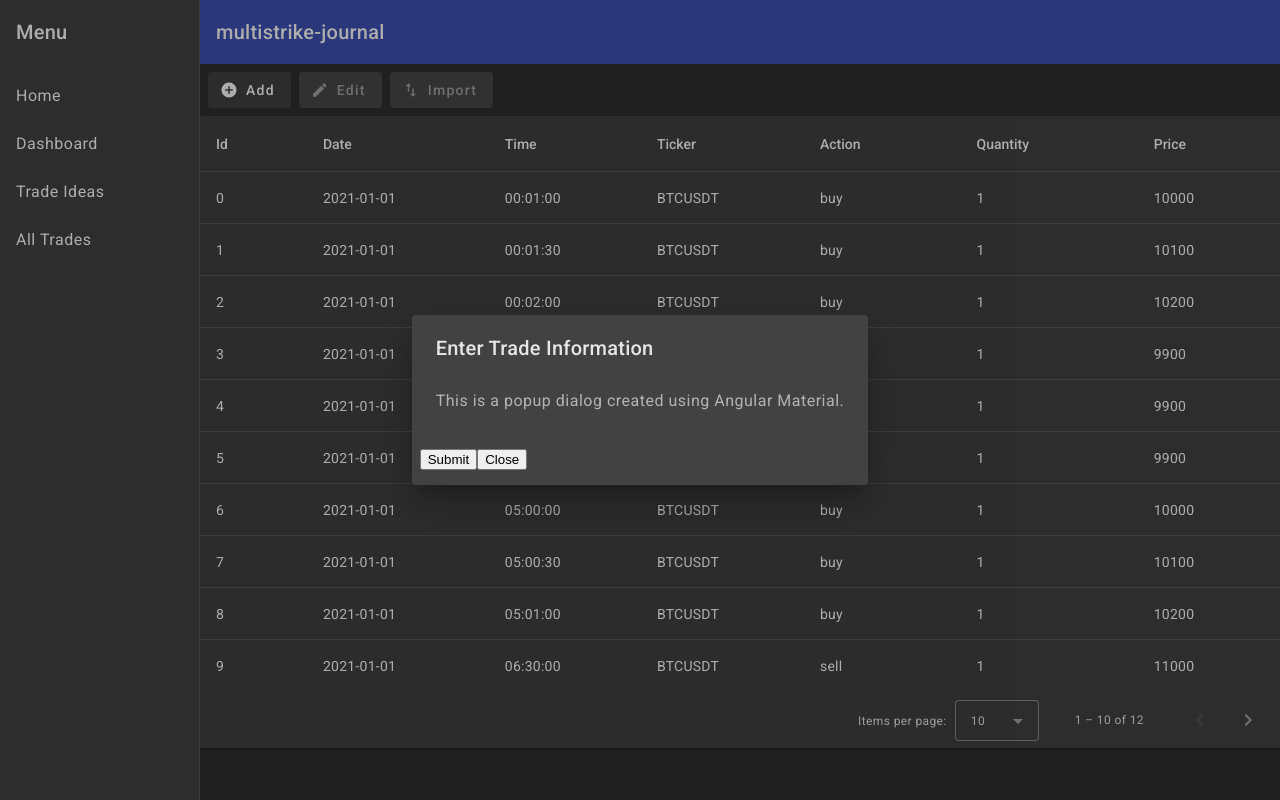
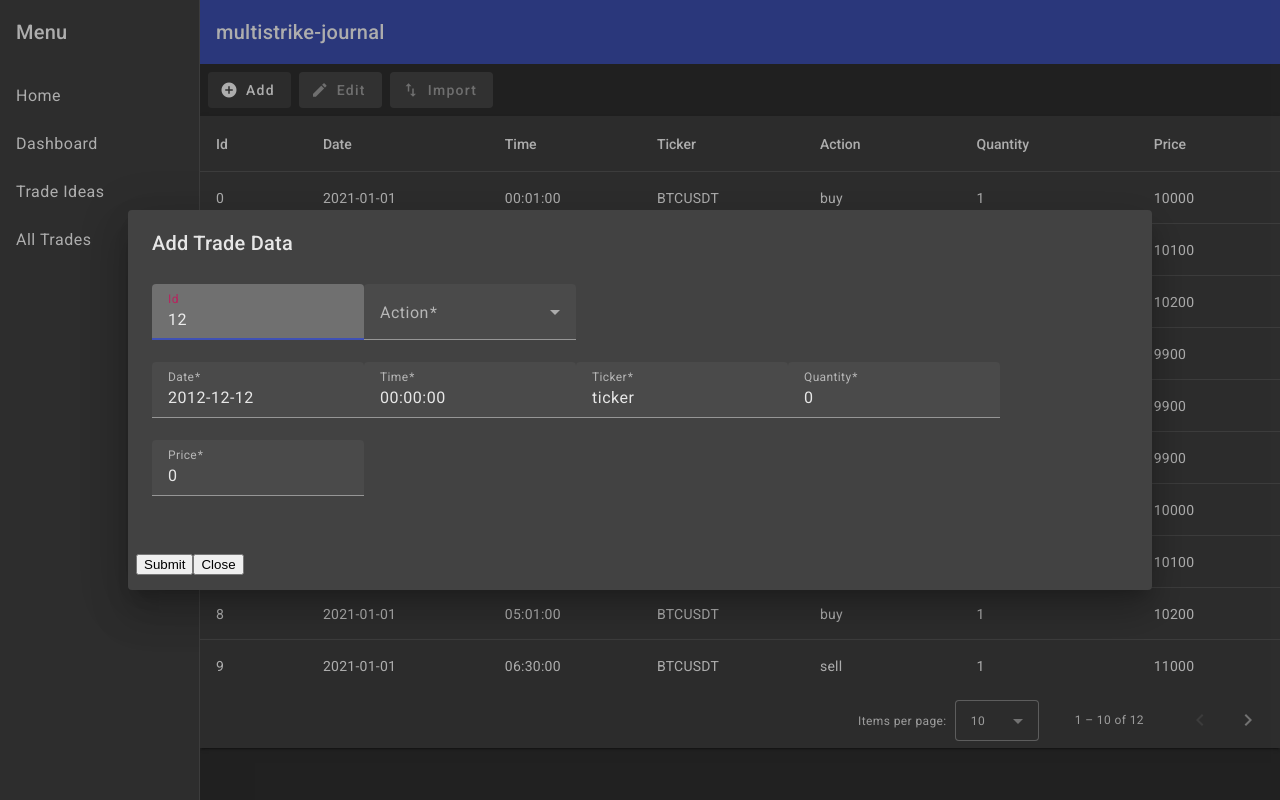
Before and after one commit to cmdellinger/multistrike-trade-journal, an Angular app: page /all_trades in a window 1280 px wide. Both pictures are taken after a click on the button "Add". Built offline with nearby package versions, Linux system fonts and the light colour scheme.

Commit message:
created a barebones add dialog that adds but data doesn't persist in service
created a barebones add dialog that adds but data doesn't persist in service

need to troubleshoot the service before the dialog can be made better

```diff
--- a/src/app/all-trades-table/add-data-popup/add-data-popup.service.ts
+++ /dev/null
@@ -1,15 +0,0 @@
-import { Injectable } from '@angular/core';
-import { MatDialog } from '@angular/material/dialog';
-
-import { AddDataPopupComponent } from './add-data-popup.component';
-
-@Injectable({
-  providedIn: 'root'
-})
-export class AddDataPopupService {
-  constructor(private dialog: MatDialog) { }
-
-  openPopup() {
-    this.dialog.open(AddDataPopupComponent);
-  }
-}
--- a/src/app/all-trades-table/all-trades-table.component.html
+++ b/src/app/all-trades-table/all-trades-table.component.html
@@ -1,6 +1,6 @@
 <section>
   <div class="button-row">
-    <button mat-flat-button (click)="openPopup()">
+    <button mat-flat-button (click)="openDialog()">
       Add
       <mat-icon class="center-svg" aria-hidden="false" aria-label="add" fontIcon="add_circle"></mat-icon>
     </button>
--- a/src/app/all-trades-table/all-trades-table.component.ts
+++ b/src/app/all-trades-table/all-trades-table.component.ts
@@ -8,7 +8,7 @@ import { MatDialogModule } from '@angular/material/dialog';
 
 import { AllTradesTableDataSource, AllTradesTableItem } from './all-trades-table-datasource';
 import { DataService } from '../shared/data.service';
-import { AddDataPopupService } from './add-data-popup/add-data-popup.service';
+import { DialogPopupService } from './dialog-popup/dialog-popup.service';
 
 @Component({
   selector: 'app-all-trades-table',
@@ -28,7 +28,7 @@ export class AllTradesTableComponent implements AfterViewInit {
   @ViewChild(MatTable) table!: MatTable<AllTradesTableItem>;
 
   constructor(private dataService: DataService,
-              private addDataPopup: AddDataPopupService) {}
+              private dialogPopup: DialogPopupService) {}
 
   dataSource = new AllTradesTableDataSource(this.dataService);
 
@@ -41,8 +41,8 @@ export class AllTradesTableComponent implements AfterViewInit {
     this.table.dataSource = this.dataSource;
   }
 
-  openPopup() {
-    this.addDataPopup.openPopup();
+  openDialog() {
+    this.dialogPopup.openDialog();
   }
 
 }
--- /dev/null
+++ b/src/app/all-trades-table/dialog-popup/add-data-dialog/add-data-dialog.component.html
@@ -0,0 +1,41 @@
+<h1 mat-dialog-title>Add Trade Data</h1>
+<div mat-dialog-content>
+    <form [formGroup]="form">
+        <mat-form-field appearance="fill">
+            <mat-label>Id</mat-label>
+            <input matInput formControlName="id" readonly>
+        </mat-form-field>
+        <mat-form-field appearance="fill">
+            <mat-label>Action</mat-label>
+            <mat-select formControlName="action">
+                <mat-option value="buy">buy</mat-option>
+                <mat-option value="sell">sell</mat-option>
+            </mat-select>
+        </mat-form-field>
+        <br>
+        <mat-form-field appearance="fill">
+            <mat-label>Date</mat-label>
+            <input matInput formControlName="date">
+        </mat-form-field>
+        <mat-form-field appearance="fill">
+            <mat-label>Time</mat-label>
+            <input matInput formControlName="time">
+        </mat-form-field>
+        <mat-form-field appearance="fill">
+            <mat-label>Ticker</mat-label>
+            <input matInput formControlName="ticker">
+        </mat-form-field>
+        <mat-form-field appearance="fill">
+            <mat-label>Quantity</mat-label>
+            <input matInput formControlName="quantity">
+        </mat-form-field>
+        <mat-form-field appearance="fill">
+            <mat-label>Price</mat-label>
+            <input matInput formControlName="price">
+        </mat-form-field>
+    </form>
+</div>
+<div mat-dialog-actions>
+  <button mat-button mat-dialog-close (click)="submitData()">Submit</button>
+  <button mat-button mat-dialog-close>Close</button>
+</div>
--- /dev/null
+++ b/src/app/all-trades-table/dialog-popup/add-data-dialog/add-data-dialog.component.ts
@@ -0,0 +1,68 @@
+import { Component } from '@angular/core';
+import { FormGroup, FormControl, ReactiveFormsModule, Validators } from '@angular/forms';
+import { MatDialogModule } from '@angular/material/dialog';
+import { MatFormFieldModule } from '@angular/material/form-field';
+import { MatInputModule } from '@angular/material/input';
+
+import { Trade } from '../../../shared/trade.model';
+import { DataService } from '../../../shared/data.service';
+import { MatSelectModule } from '@angular/material/select';
+
+@Component({
+  selector: 'app-add-data-dialog',
+  standalone: true,
+  imports: [MatDialogModule,
+            MatFormFieldModule,
+            MatInputModule,
+            MatSelectModule,
+            ReactiveFormsModule],
+  templateUrl: './add-data-dialog.component.html',
+  styleUrl: './add-data-dialog.component.css'
+})
+export class AddDataDialogComponent {
+
+  constructor(private dataService: DataService) { }
+
+  numericNumberReg: string = '^-?[0-9]\\d*(\\.\\d{1,2})?$';
+
+  form = new FormGroup({
+    id: new FormControl(this.dataService.totalTrades()),
+    date: new FormControl('2012-12-12',
+      {validators: [Validators.required]}
+    ),
+    time: new FormControl('00:00:00',
+      {validators: [Validators.required]}
+    ),
+    ticker: new FormControl('ticker',
+      {validators: [Validators.required]}
+    ),
+    action: new FormControl('action',
+      {validators: [Validators.required, Validators.pattern(/^(buy|sell)$/)]}
+    ),
+    quantity: new FormControl('0',
+      {validators: [Validators.required, Validators.pattern(this.numericNumberReg)]}
+    ),
+    price: new FormControl('0',
+      {validators: [Validators.required, Validators.pattern(this.numericNumberReg)]}
+    ),
+    fees: new FormControl('0',
+      {validators: [Validators.required, Validators.pattern(this.numericNumberReg)]}
+    )
+  });
+
+  submitData() {
+    const newTrade: Trade = {
+      id: this.form.value.id!,
+      date: this.form.value.date!,
+      time: this.form.value.time!,
+      ticker: this.form.value.ticker!,
+      action: this.form.value.action!,
+      quantity: parseFloat(this.form.value.quantity!),
+      price: parseFloat(this.form.value.price!),
+      fees: parseFloat(this.form.value.fees!),
+      total: parseFloat(this.form.value.quantity!) * parseFloat(this.form.value.price!) + parseFloat(this.form.value.fees!),
+    };
+    console.log(newTrade);
+    this.dataService.addTrade(newTrade);
+  }
+}
--- /dev/null
+++ b/src/app/all-trades-table/dialog-popup/dialog-popup.service.ts
@@ -0,0 +1,17 @@
+import { Injectable } from '@angular/core';
+import { MatDialog } from '@angular/material/dialog';
+
+import { DefaultDialogComponent } from './default-dialog/default-dialog.component';
+import { AddDataDialogComponent } from './add-data-dialog/add-data-dialog.component';
+
+@Injectable({
+  providedIn: 'root'
+})
+export class DialogPopupService {
+  constructor(private dialog: MatDialog) { }
+
+  openDialog() {
+    this.dialog.open(AddDataDialogComponent);
+  }
+
+}
--- a/src/app/shared/data.service.ts
+++ b/src/app/shared/data.service.ts
@@ -51,7 +51,7 @@ export class DataService {
   }
 
   addTrade(trade: Trade) {
-    this.allTrades.push(trade);
+    this.allTrades.push(trade);console.log(this.allTrades);
     this.tradesChanged.emit(this.allTrades.slice());
   }
 
@@ -73,4 +73,8 @@ export class DataService {
     this.allTradeIdeas.push(...tradeIdeas);
     this.tradeIdeasChanged.emit(this.allTradeIdeas.slice());
   }
+
+  totalTrades() {
+    return this.allTrades.length;
+  }
 }
```
Also changed, not shown: src/app/all-trades-table/dialog-popup/default-dialog/default-dialog.component.ts (renamed from src/app/all-trades-table/add-data-popup/add-data-popup.component.ts, +4 -4 lines), src/app/all-trades-table/dialog-popup/add-data-dialog/add-data-dialog.component.css (added), src/app/all-trades-table/dialog-popup/default-dialog/default-dialog.component.css (added), src/app/all-trades-table/dialog-popup/default-dialog/default-dialog.component.html (renamed from src/app/all-trades-table/add-data-popup/add-data-popup.component.html).
